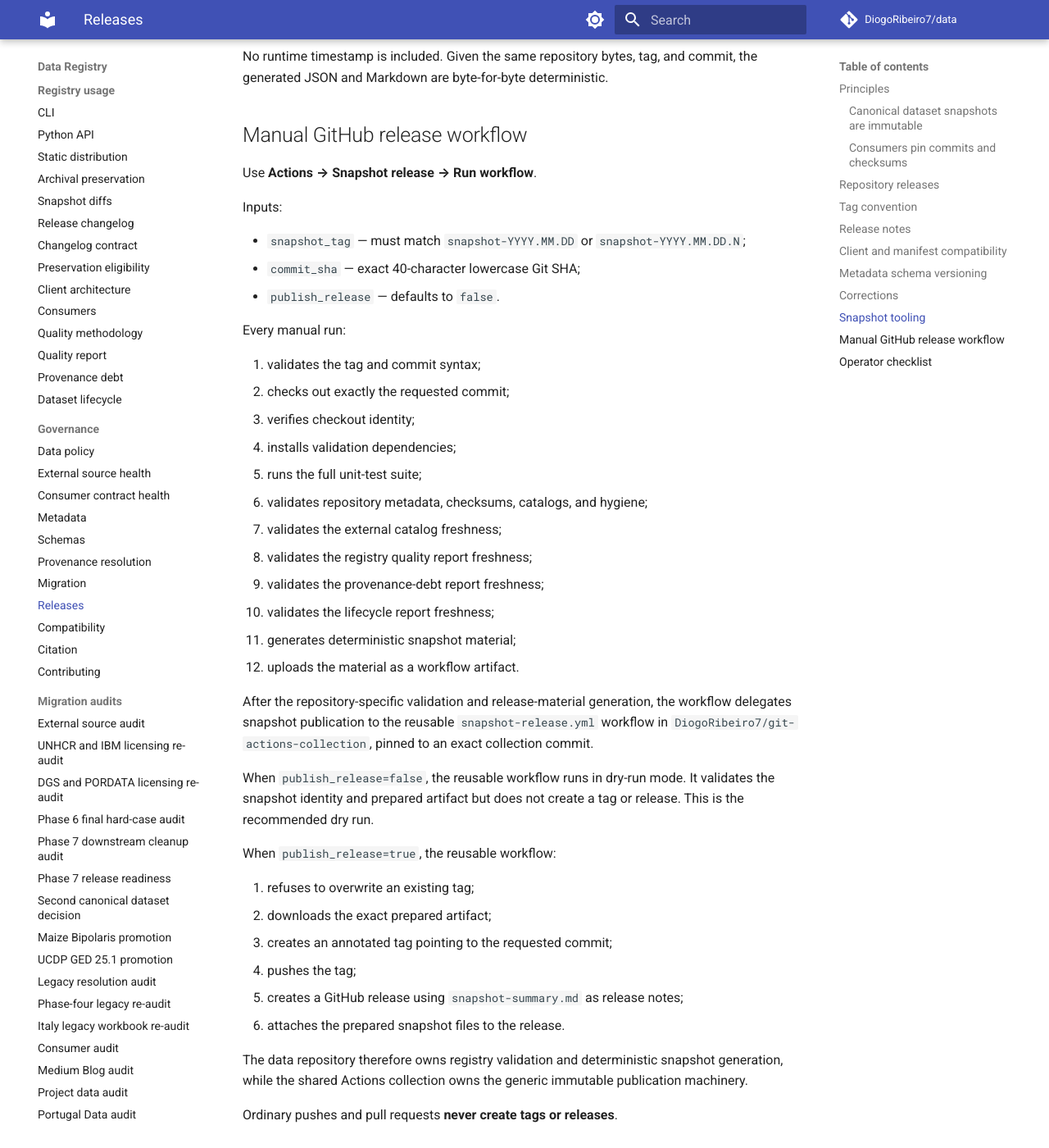
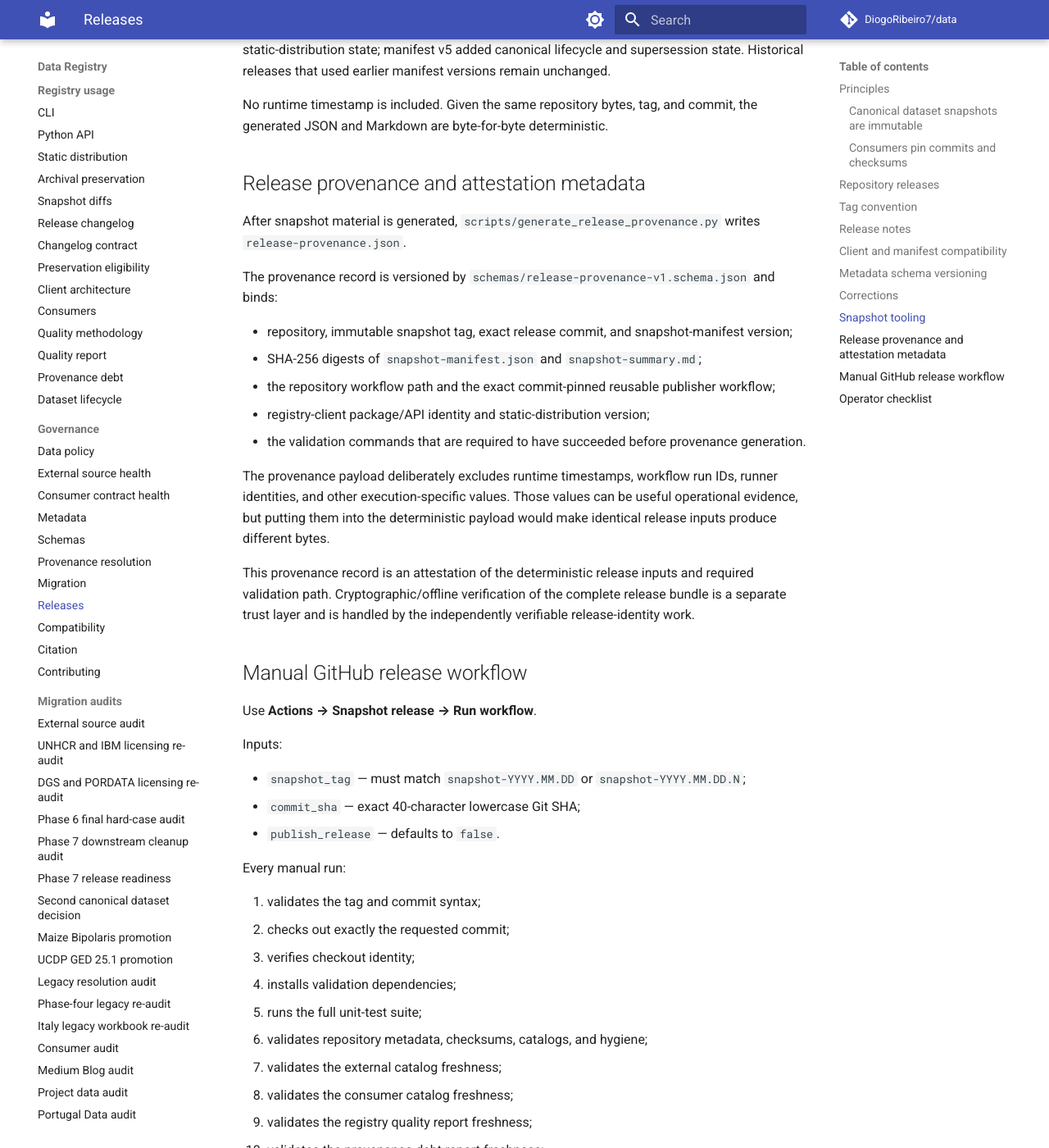
Before and after one commit to DiogoRibeiro7/data, an MkDocs documentation site: the page built from docs/RELEASES.md, in a window 1280 px wide and 1400 px high, scrolled down 3768 px. Shown: the whole window at 82% size. Built offline with MkDocs 1.6.1 and Material for MkDocs 9.7.7, drawn with Linux system fonts in a browser that asks for light colours; comment, search, counter and statistics services are not loaded; some of the changed text lies outside the part shown.

Commit message:
docs: define deterministic release provenance

```diff
--- a/docs/RELEASES.md
+++ b/docs/RELEASES.md
@@ -97,7 +97,6 @@
 
 For serious publication issues, a release can be marked as superseded, but historical Git objects remain part of repository history unless a dedicated history-rewrite process is justified.
 
-
 ## Snapshot tooling
 
 The repository provides `scripts/create_snapshot.py` to generate deterministic release material.
@@ -114,7 +113,8 @@
 The output directory contains:
 
 - `snapshot-manifest.json` — machine-readable immutable manifest;
-- `snapshot-summary.md` — human-readable release summary.
+- `snapshot-summary.md` — human-readable release summary;
+- `release-provenance.json` — deterministic provenance and release-attestation metadata generated after the manifest and summary.
 
 The manifest records:
 
@@ -136,6 +136,22 @@
 
 No runtime timestamp is included. Given the same repository bytes, tag, and commit, the generated JSON and Markdown are byte-for-byte deterministic.
 
+## Release provenance and attestation metadata
+
+After snapshot material is generated, `scripts/generate_release_provenance.py` writes `release-provenance.json`.
+
+The provenance record is versioned by `schemas/release-provenance-v1.schema.json` and binds:
+
+- repository, immutable snapshot tag, exact release commit, and snapshot-manifest version;
+- SHA-256 digests of `snapshot-manifest.json` and `snapshot-summary.md`;
+- the repository workflow path and the exact commit-pinned reusable publisher workflow;
+- registry-client package/API identity and static-distribution version;
+- the validation commands that are required to have succeeded before provenance generation.
+
+The provenance payload deliberately excludes runtime timestamps, workflow run IDs, runner identities, and other execution-specific values. Those values can be useful operational evidence, but putting them into the deterministic payload would make identical release inputs produce different bytes.
+
+This provenance record is an attestation of the deterministic release inputs and required validation path. Cryptographic/offline verification of the complete release bundle is a separate trust layer and is handled by the independently verifiable release-identity work.
+
 ## Manual GitHub release workflow
 
 Use **Actions → Snapshot release → Run workflow**.
@@ -155,11 +171,14 @@
 5. runs the full unit-test suite;
 6. validates repository metadata, checksums, catalogs, and hygiene;
 7. validates the external catalog freshness;
-8. validates the registry quality report freshness;
-9. validates the provenance-debt report freshness;
-10. validates the lifecycle report freshness;
-11. generates deterministic snapshot material;
-12. uploads the material as a workflow artifact.
+8. validates the consumer catalog freshness;
+9. validates the registry quality report freshness;
+10. validates the provenance-debt report freshness;
+11. validates the lifecycle report freshness;
+12. validates the static registry distribution freshness;
+13. generates deterministic snapshot material;
+14. generates deterministic release provenance;
+15. uploads the complete material as a workflow artifact.
 
 After the repository-specific validation and release-material generation, the workflow delegates snapshot publication to the reusable `snapshot-release.yml` workflow in `DiogoRibeiro7/git-actions-collection`, pinned to an exact collection commit.
 
@@ -172,7 +191,7 @@
 3. creates an annotated tag pointing to the requested commit;
 4. pushes the tag;
 5. creates a GitHub release using `snapshot-summary.md` as release notes;
-6. attaches the prepared snapshot files to the release.
+6. attaches the prepared snapshot files, including provenance metadata, to the release.
 
 The data repository therefore owns registry validation and deterministic snapshot generation, while the shared Actions collection owns the generic immutable publication machinery.
 
@@ -185,6 +204,6 @@
 - ensure `main` is green;
 - choose the exact commit to release;
 - run the manual workflow once with `publish_release=false`;
-- inspect the uploaded manifest and summary;
+- inspect the uploaded manifest, summary, and provenance record;
 - rerun with the same tag/commit and `publish_release=true`;
 - never reuse or move an existing snapshot tag.
```
